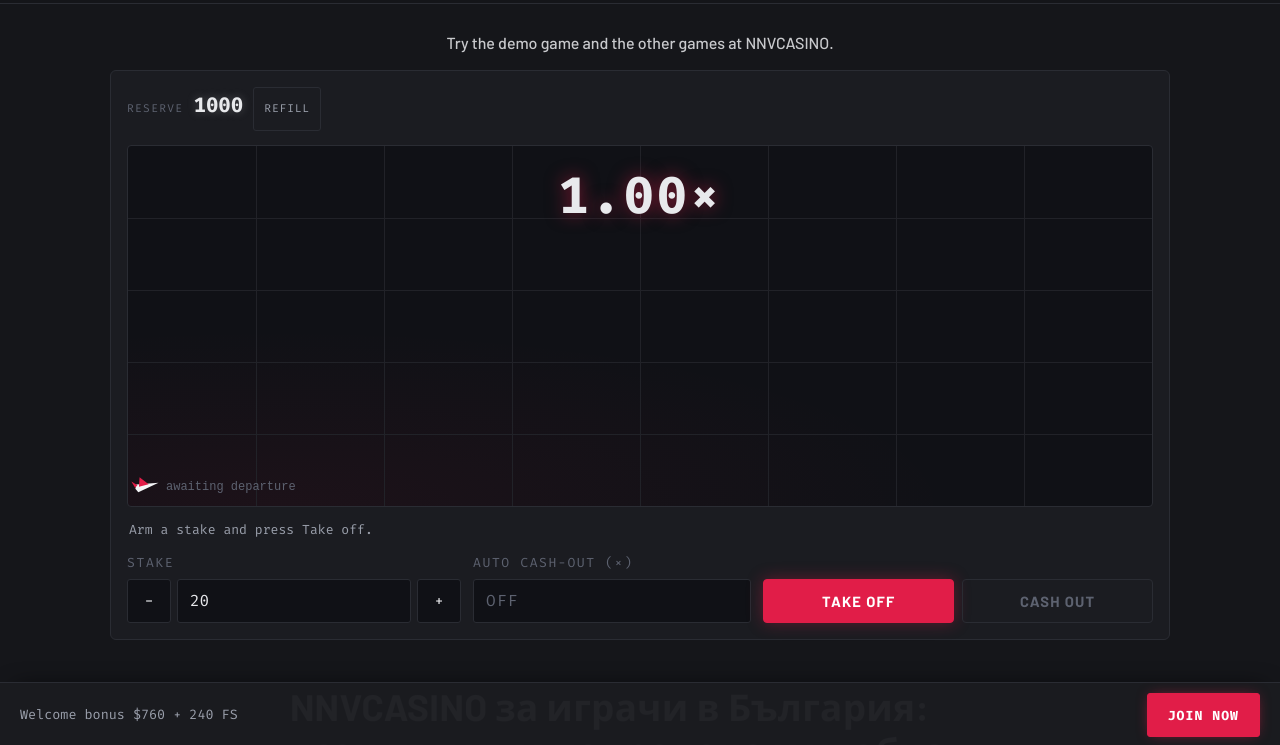
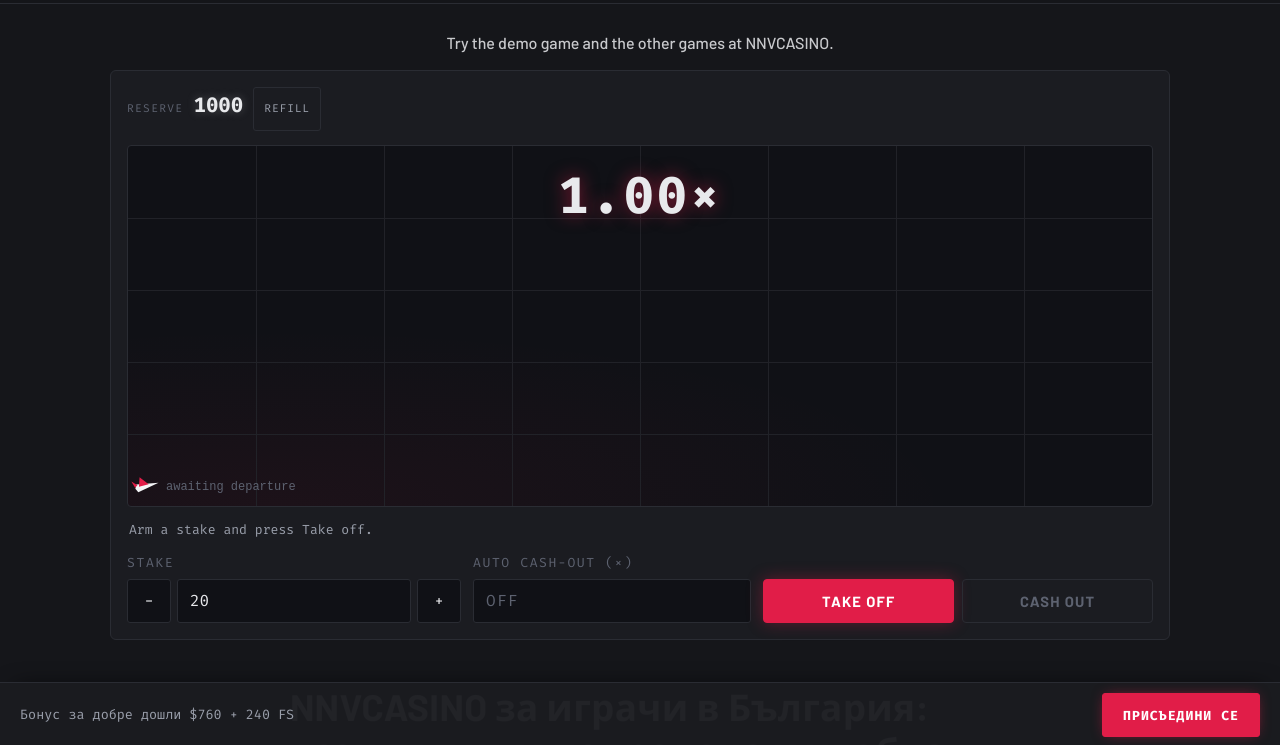
Before and after one commit to Fragol09/src-0d9ecb11339e, a plain HTML site: page index.html in a window 1280 px wide. Shown: the part 53-798 px from the top of the page. Drawn offline with Linux system fonts and the light colour scheme.

Commit message:
Localize sticky CTA buttons (bg)

```diff
--- a/index.html
+++ b/index.html
@@ -194,8 +194,8 @@
 
     <script src="ui/round.js" defer></script>
     <div class="fx_apron-6c20cf7f fx_apron_offer-6c20cf7f" data-cta="bar">
-    <p class="fx_apron_line-6c20cf7f">Welcome bonus $760 + 240 FS</p>
-    <a class="fx_apron_go-6c20cf7f" data-cta="primary" href="https://nnvcasino-bg.com/" target="_blank" rel="noopener">Join now</a>
+    <p class="fx_apron_line-6c20cf7f">Бонус за добре дошли $760 + 240 FS</p>
+    <a class="fx_apron_go-6c20cf7f" data-cta="primary" href="https://nnvcasino-bg.com/" target="_blank" rel="noopener">Присъедини се</a>
 </div>
 </body>
 
```
